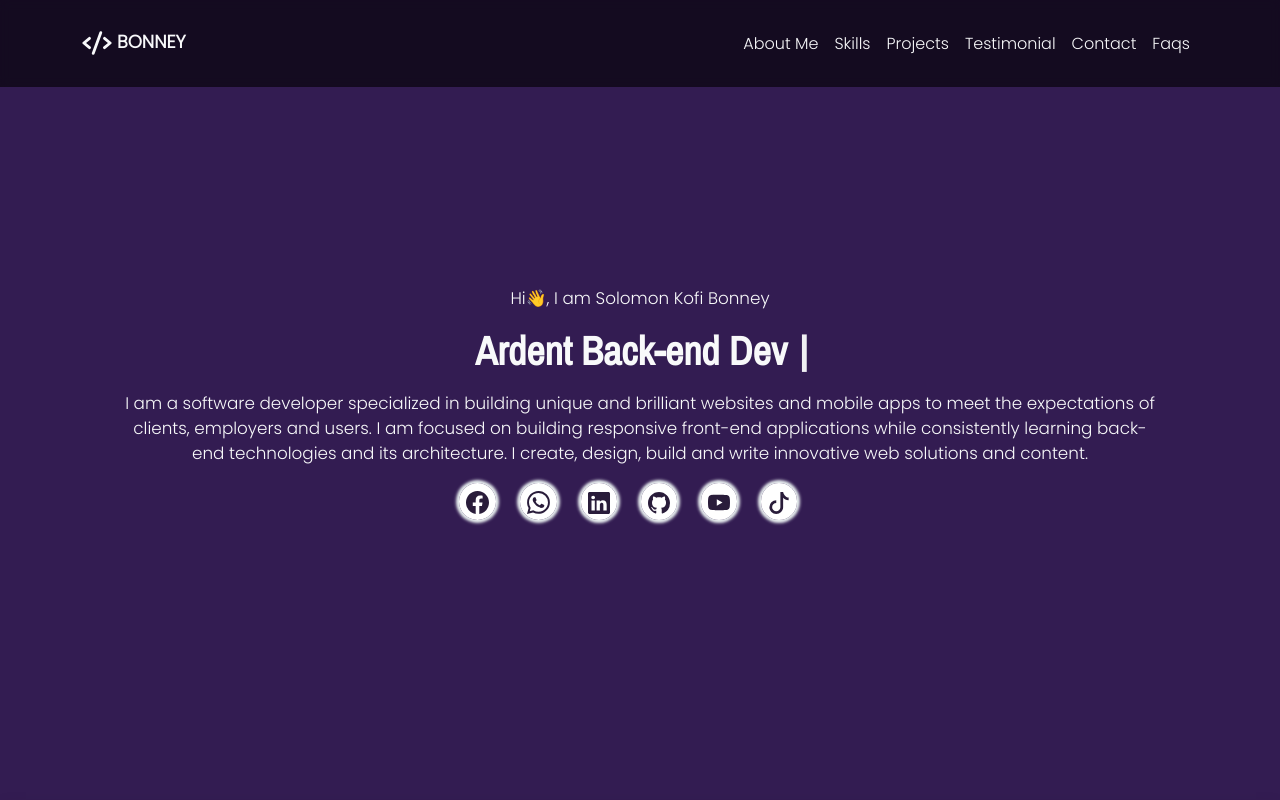
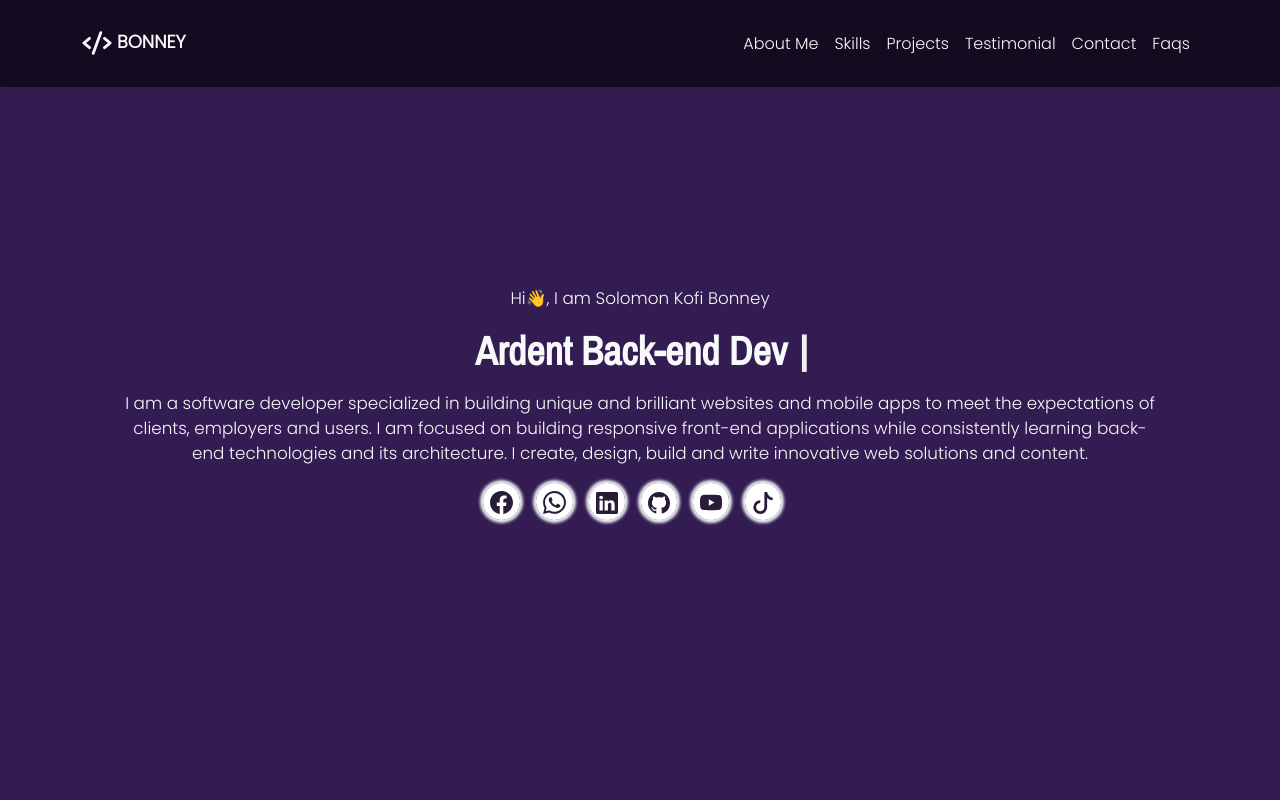
Before and after one commit to quophiBonney/solomonbonney, a Next.js app: page / in a window 1280 px wide. Shown: the top 800 px of the page. Built offline with nearby package versions, Linux system fonts and the light colour scheme.

Commit message:
social media icons fixed

```diff
--- a/app/components/aboutme.jsx
+++ b/app/components/aboutme.jsx
@@ -77,6 +77,7 @@ const Aboutme = () => {
                 src={solomonbonney}
                 alt="image of solomon bonney from Ghana"
                 className="img-fluid w-100 mypic"
+                style={{ objectFit: "cover" }}
               />
             </div>
           </div>
--- a/app/components/hero.jsx
+++ b/app/components/hero.jsx
@@ -51,7 +51,7 @@ const Hero = () => {
             </Link>
             <Link
               href="https://wa.me/+233596840018"
-              className="mx-4 text-decoration-none"
+              className="mx-3 text-decoration-none"
               title="whatsapp"
             >
               <BsWhatsapp size={23} className="" />
@@ -65,7 +65,7 @@ const Hero = () => {
             </Link>
             <Link
               href="https://wwww.github.com/quophiBonney"
-              className="text-decoration-none mx-4"
+              className="text-decoration-none mx-3"
               title="github"
             >
               <BsGithub size={22} className="" />
@@ -79,7 +79,7 @@ const Hero = () => {
             </Link>
             <Link
               href="https://wwww.tiktok.com/quophiclef"
-              className="text-decoration-none mx-4"
+              className="text-decoration-none mx-3"
               title="tiktok"
             >
               <BsTiktok size={22} className="" />
```
